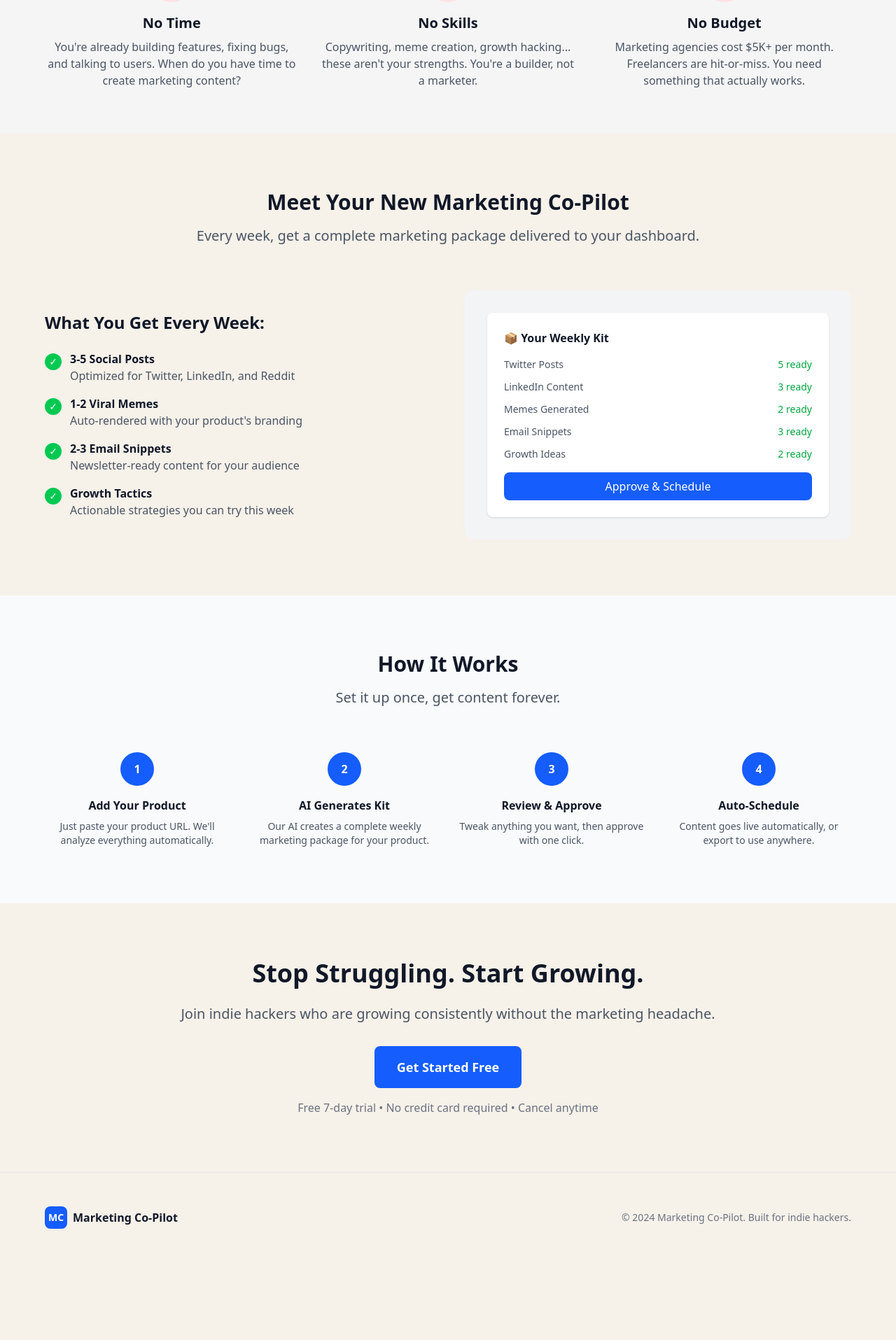
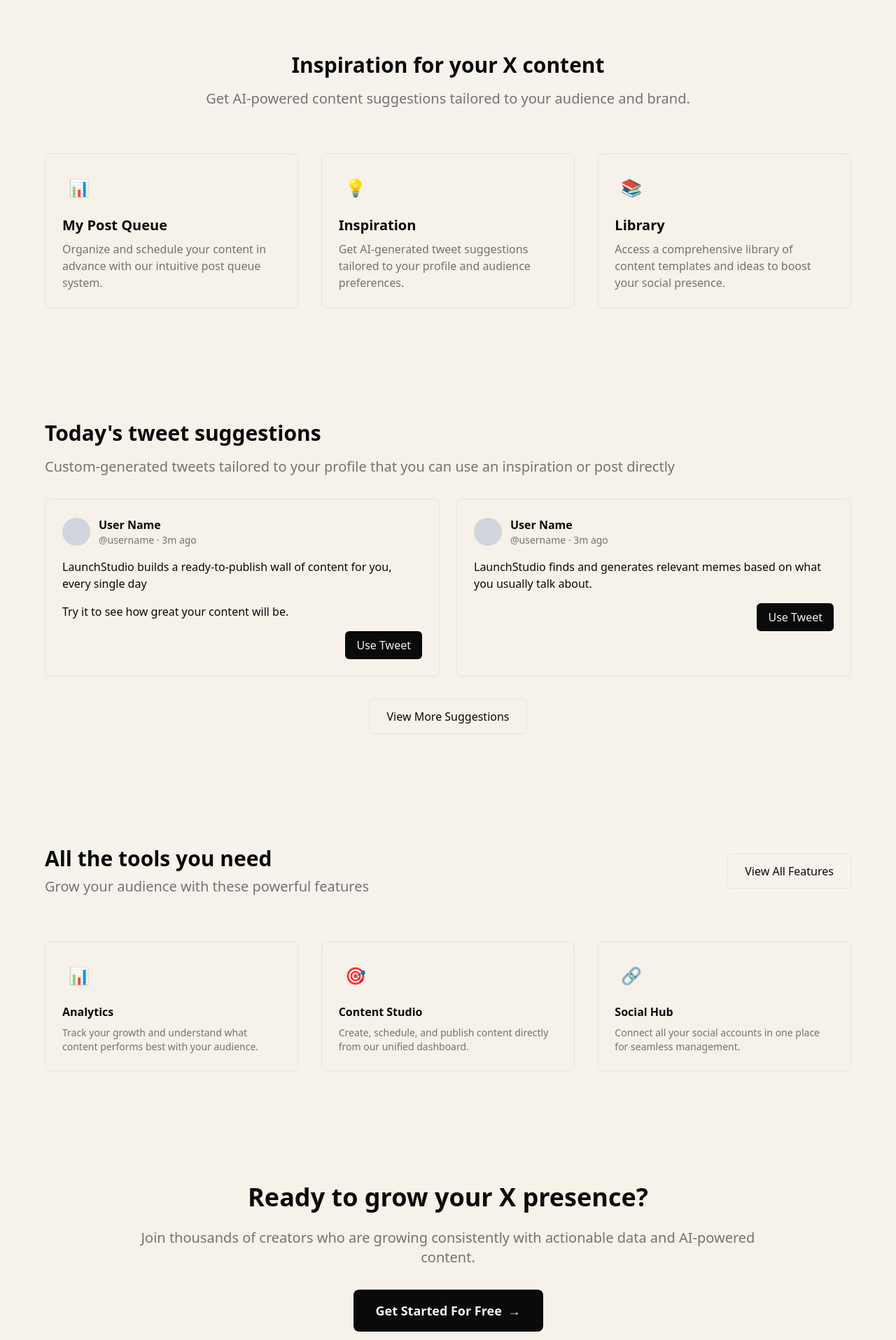
Before and after one commit to ashwaniverma-github/Marketing-co-pilot, a Next.js app: page / in a window 1280 px wide. Shown: the part 805-2720 px from the top of the page at 70% size. Before the commit the page ends 2609 px from the top, so only its background shows below. Built offline with nearby package versions, Linux system fonts and the light colour scheme.

Commit message:
Landing-page-redesign

```diff
--- a/src/app/page.tsx
+++ b/src/app/page.tsx
@@ -1,240 +1,202 @@
 import { ThemeToggle } from '@/components/theme-toggle';
+import Image from 'next/image';
 
 export default function Home() {
   return (
     <div className="min-h-screen bg-background">
       {/* Navigation */}
-      <nav className="px-6 py-4 border-b bg-card">
+      <nav className="fixed top-0 left-0 right-0 px-6 py-4 bg-background/80 backdrop-blur-md z-50  border-border">
         <div className="max-w-7xl mx-auto flex justify-between items-center">
           <div className="flex items-center space-x-2">
-            <div className="w-8 h-8 bg-foreground rounded-lg flex items-center justify-center">
-              <span className="text-background font-bold text-sm">MC</span>
+            <div className="w-8 h-8 flex items-center justify-center">
+              <span className="text-orange-500 text-2xl">🔥</span>
             </div>
-            <span className="font-semibold text-foreground">Marketing Co-Pilot</span>
+            <span className="font-bold text-foreground text-xl">LaunchStudio</span>
           </div>
-          <div className="flex items-center space-x-4">
-            <ThemeToggle />
-            <button className="text-muted-foreground hover:text-foreground font-medium">Sign In</button>
-            <a href="/dashboard" className="inline-block bg-foreground text-background px-4 py-2 rounded-lg hover:bg-foreground/90 font-medium">
-              Start Free Trial
+          <div className="flex items-center space-x-6">
+            <a href="#features" className="text-muted-foreground hover:text-foreground">Features</a>
+            <a href="#pricing" className="text-muted-foreground font-semibold hover:text-foreground">Pricing</a>
+
+            <div className="ml-4">
+              <ThemeToggle />
+            </div>
+            <a href="/dashboard" className="inline-block bg-foreground text-background px-4 py-2 rounded-full hover:bg-foreground/90 font-semibold">
+              Get Started for Free
             </a>
           </div>
         </div>
       </nav>
 
       {/* Hero Section */}
-      <section className="px-6 py-20">
-        <div className="max-w-4xl mx-auto text-center">
-          <h1 className="text-5xl font-bold text-foreground leading-tight mb-6">
-            Your AI Marketing Teammate<br />
-            <span className="text-foreground">That Never Sleeps</span>
+      <section className="min-h-screen px-6 flex items-center justify-center relative overflow-hidden pt-24">
+        <div className="max-w-4xl mx-auto text-center ">
+          <h1 className="text-5xl md:text-6xl font-bold text-foreground leading-tight mb-6 max-w-3xl mx-auto">
+            Built for indie hackers to grow their app <br />
+            <span className="text-orange-500">On X</span>
           </h1>
-          <p className="text-xl text-muted-foreground mb-8 leading-relaxed">
-            Stop struggling with marketing your indie product. Get fresh, ready-to-use content
-            generated weekly: tweets, memes, emails, and growth tactics. All tailored to your product.
+          <p className="text-xl text-muted-foreground mb-8 leading-relaxed max-w-2xl mx-auto">
+            Our AI understands your app and your audience, and generates fresh content for you to post on X.
           </p>
           <div className="flex justify-center space-x-4">
-            <a href="/dashboard" className="inline-block bg-foreground text-background px-8 py-4 rounded-lg hover:bg-foreground/90 font-semibold text-lg">
-              Get Started Free
+            <a href="/login" className="bg-cyan-900 text-white px-8 py-4 rounded-full  font-semibold text-lg flex items-center">
+              Get Started for Free
             </a>
-            <button className="border border-border text-foreground px-8 py-4 rounded-lg hover:bg-muted font-semibold text-lg">
-              See Example Kit
-            </button>
           </div>
         </div>
       </section>
 
-      {/* Problem Section */}
-      <section className="px-6 py-16 bg-muted">
+      {/* Features Section */}
+      <section className="px-6 py-20 bg-muted/30">
         <div className="max-w-6xl mx-auto">
           <div className="text-center mb-16">
             <h2 className="text-3xl font-bold text-foreground mb-4">
-              Stop Being Your Own Worst Marketing Enemy
+              Inspiration for your X content
             </h2>
             <p className="text-xl text-muted-foreground">
-              You can build products. But marketing? That's where indie hackers struggle.
+              Get AI-powered content suggestions tailored to your audience and brand.
             </p>
           </div>
 
           <div className="grid md:grid-cols-3 gap-8">
-            <div className="text-center">
-              <div className="w-16 h-16 bg-red-100 rounded-full flex items-center justify-center mx-auto mb-4">
-                <span className="text-red-600 text-2xl">⏰</span>
+            <div className="bg-background border border-border rounded-lg p-6 hover:border-foreground/30 transition-all">
+              <div className="w-12 h-12 flex items-center justify-center mb-4">
+                <span className="text-2xl">📊</span>
               </div>
-              <h3 className="text-xl font-semibold text-gray-900 mb-2">No Time</h3>
-              <p className="text-gray-600">
-                You're already building features, fixing bugs, and talking to users.
-                When do you have time to create marketing content?
+              <h3 className="text-xl font-semibold text-foreground mb-2">My Post Queue</h3>
+              <p className="text-muted-foreground">
+                Organize and schedule your content in advance with our intuitive post queue system.
               </p>
             </div>
 
-            <div className="text-center">
-              <div className="w-16 h-16 bg-red-100 rounded-full flex items-center justify-center mx-auto mb-4">
-                <span className="text-red-600 text-2xl">🎨</span>
+            <div className="bg-background border border-border rounded-lg p-6 hover:border-foreground/30 transition-all">
+              <div className="w-12 h-12 flex items-center justify-center mb-4">
+                <span className="text-2xl">💡</span>
               </div>
-              <h3 className="text-xl font-semibold text-gray-900 mb-2">No Skills</h3>
-              <p className="text-gray-600">
-                Copywriting, meme creation, growth hacking... these aren't your strengths.
-                You're a builder, not a marketer.
+              <h3 className="text-xl font-semibold text-foreground mb-2">Inspiration</h3>
+              <p className="text-muted-foreground">
+                Get AI-generated tweet suggestions tailored to your profile and audience preferences.
               </p>
             </div>
 
-            <div className="text-center">
-              <div className="w-16 h-16 bg-red-100 rounded-full flex items-center justify-center mx-auto mb-4">
-                <span className="text-red-600 text-2xl">💰</span>
+            <div className="bg-background border border-border rounded-lg p-6 hover:border-foreground/30 transition-all">
+              <div className="w-12 h-12 flex items-center justify-center mb-4">
+                <span className="text-2xl">📚</span>
               </div>
-              <h3 className="text-xl font-semibold text-gray-900 mb-2">No Budget</h3>
-              <p className="text-gray-600">
-                Marketing agencies cost $5K+ per month. Freelancers are hit-or-miss.
-                You need something that actually works.
+              <h3 className="text-xl font-semibold text-foreground mb-2">Library</h3>
+              <p className="text-muted-foreground">
+                Access a comprehensive library of content templates and ideas to boost your social presence.
               </p>
             </div>
           </div>
         </div>
       </section>
 
-      {/* Solution Section */}
+      {/* Today's Tweet Suggestions */}
       <section className="px-6 py-20">
         <div className="max-w-6xl mx-auto">
-          <div className="text-center mb-16">
-            <h2 className="text-3xl font-bold text-gray-900 mb-4">
-              Meet Your New Marketing Co-Pilot
+          <div className="mb-8">
+            <h2 className="text-3xl font-bold text-foreground mb-4">
+              Today's tweet suggestions
             </h2>
-            <p className="text-xl text-gray-600">
-              Every week, get a complete marketing package delivered to your dashboard.
+            <p className="text-xl text-muted-foreground">
+              Custom-generated tweets tailored to your profile that you can use an inspiration or post directly
             </p>
           </div>
 
-          <div className="grid md:grid-cols-2 gap-12 items-center">
+          <div className="grid md:grid-cols-2 gap-6">
+            <div className="bg-background border border-border rounded-lg p-6 hover:border-foreground/30 transition-all">
+              <div className="flex items-center space-x-3 mb-4">
+                <div className="w-10 h-10 rounded-full bg-gray-300"></div>
             <div>
-              <h3 className="text-2xl font-bold text-gray-900 mb-6">What You Get Every Week:</h3>
-              <div className="space-y-4">
-                <div className="flex items-start space-x-3">
-                  <div className="w-6 h-6 bg-green-500 rounded-full flex items-center justify-center mt-1">
-                    <span className="text-white text-sm">✓</span>
-                  </div>
-                  <div>
-                    <h4 className="font-semibold text-gray-900">3-5 Social Posts</h4>
-                    <p className="text-gray-600">Optimized for Twitter, LinkedIn, and Reddit</p>
-                  </div>
+                  <p className="font-semibold text-foreground">User Name</p>
+                  <p className="text-sm text-muted-foreground">@username · 3m ago</p>
                 </div>
-
-                <div className="flex items-start space-x-3">
-                  <div className="w-6 h-6 bg-green-500 rounded-full flex items-center justify-center mt-1">
-                    <span className="text-white text-sm">✓</span>
-                  </div>
-                  <div>
-                    <h4 className="font-semibold text-gray-900">1-2 Viral Memes</h4>
-                    <p className="text-gray-600">Auto-rendered with your product's branding</p>
-                  </div>
-                </div>
-
-                <div className="flex items-start space-x-3">
-                  <div className="w-6 h-6 bg-green-500 rounded-full flex items-center justify-center mt-1">
-                    <span className="text-white text-sm">✓</span>
-                  </div>
-                  <div>
-                    <h4 className="font-semibold text-gray-900">2-3 Email Snippets</h4>
-                    <p className="text-gray-600">Newsletter-ready content for your audience</p>
-                  </div>
-                </div>
-
-                <div className="flex items-start space-x-3">
-                  <div className="w-6 h-6 bg-green-500 rounded-full flex items-center justify-center mt-1">
-                    <span className="text-white text-sm">✓</span>
-                  </div>
-    <div>
-                    <h4 className="font-semibold text-gray-900">Growth Tactics</h4>
-                    <p className="text-gray-600">Actionable strategies you can try this week</p>
-                  </div>
-                </div>
+              </div>
+              <p className="text-foreground mb-4">
+                LaunchStudio builds a ready-to-publish wall of content for you, every single day
+              </p>
+              <p className="text-foreground">Try it to see how great your content will be.</p>
+              <div className="mt-4 flex justify-end">
+                <button className="px-4 py-2 bg-foreground text-background rounded-md hover:bg-foreground/90">
+                  Use Tweet
+                </button>
               </div>
             </div>
 
-            <div className="bg-gray-100 rounded-xl p-8">
-              <div className="bg-white rounded-lg p-6 shadow-sm">
-                <h4 className="font-semibold text-gray-900 mb-4">📦 Your Weekly Kit</h4>
-                <div className="space-y-3 text-sm">
-                  <div className="flex justify-between">
-                    <span className="text-gray-600">Twitter Posts</span>
-                    <span className="text-green-600">5 ready</span>
-                  </div>
-                  <div className="flex justify-between">
-                    <span className="text-gray-600">LinkedIn Content</span>
-                    <span className="text-green-600">3 ready</span>
-                  </div>
-                  <div className="flex justify-between">
-                    <span className="text-gray-600">Memes Generated</span>
-                    <span className="text-green-600">2 ready</span>
-                  </div>
-                  <div className="flex justify-between">
-                    <span className="text-gray-600">Email Snippets</span>
-                    <span className="text-green-600">3 ready</span>
-                  </div>
-                  <div className="flex justify-between">
-                    <span className="text-gray-600">Growth Ideas</span>
-                    <span className="text-green-600">2 ready</span>
-                  </div>
+            <div className="bg-background border border-border rounded-lg p-6 hover:border-foreground/30 transition-all">
+              <div className="flex items-center space-x-3 mb-4">
+                <div className="w-10 h-10 rounded-full bg-gray-300"></div>
+                <div>
+                  <p className="font-semibold text-foreground">User Name</p>
+                  <p className="text-sm text-muted-foreground">@username · 3m ago</p>
                 </div>
-                <button className="w-full bg-blue-600 text-white py-2 rounded-lg mt-4 hover:bg-blue-700">
-                  Approve & Schedule
+              </div>
+              <p className="text-foreground mb-4">
+                LaunchStudio finds and generates relevant memes based on what you usually talk about.
+              </p>
+              <div className="mt-4 flex justify-end">
+                <button className="px-4 py-2 bg-foreground text-background rounded-md hover:bg-foreground/90">
+                  Use Tweet
                 </button>
               </div>
             </div>
           </div>
+
+          <div className="mt-8 flex justify-center">
+            <button className="px-6 py-3 border border-border text-foreground rounded-md hover:bg-muted/50 font-medium">
+              View More Suggestions
+            </button>
+          </div>
         </div>
       </section>
 
-      {/* How It Works */}
-      <section className="px-6 py-20 bg-gray-50">
+      {/* Features */}
+      <section className="px-6 py-20 bg-muted/30">
         <div className="max-w-6xl mx-auto">
-          <div className="text-center mb-16">
-            <h2 className="text-3xl font-bold text-gray-900 mb-4">
-              How It Works
+          <div className="mb-16 flex items-center justify-between">
+            <div>
+              <h2 className="text-3xl font-bold text-foreground mb-2">
+                All the tools you need
             </h2>
-            <p className="text-xl text-gray-600">
-              Set it up once, get content forever.
-            </p>
-          </div>
+              <p className="text-xl text-muted-foreground">
+                Grow your audience with these powerful features
+              </p>
+            </div>
+            <div>
+              <button className="px-6 py-3 border border-border text-foreground rounded-md hover:bg-muted/50 font-medium">
+                View All Features
+              </button>
+            </div>
+            </div>
 
-          <div className="grid md:grid-cols-4 gap-8">
-            <div className="text-center">
-              <div className="w-12 h-12 bg-blue-600 rounded-full flex items-center justify-center mx-auto mb-4">
-                <span className="text-white font-bold">1</span>
+          <div className="grid md:grid-cols-3 gap-8">
+            <div className="bg-background border border-border rounded-lg p-6 hover:border-foreground/30 transition-all">
+              <div className="w-12 h-12 flex items-center justify-center mb-4">
+                <span className="text-2xl">📊</span>
               </div>
-              <h3 className="font-semibold text-gray-900 mb-2">Add Your Product</h3>
-              <p className="text-gray-600 text-sm">
-                Just paste your product URL. We'll analyze everything automatically.
+              <h3 className="font-semibold text-foreground mb-2">Analytics</h3>
+              <p className="text-muted-foreground text-sm">
+                Track your growth and understand what content performs best with your audience.
               </p>
             </div>
 
-            <div className="text-center">
-              <div className="w-12 h-12 bg-blue-600 rounded-full flex items-center justify-center mx-auto mb-4">
-                <span className="text-white font-bold">2</span>
+            <div className="bg-background border border-border rounded-lg p-6 hover:border-foreground/30 transition-all">
+              <div className="w-12 h-12 flex items-center justify-center mb-4">
+                <span className="text-2xl">🎯</span>
               </div>
-              <h3 className="font-semibold text-gray-900 mb-2">AI Generates Kit</h3>
-              <p className="text-gray-600 text-sm">
-                Our AI creates a complete weekly marketing package for your product.
+              <h3 className="font-semibold text-foreground mb-2">Content Studio</h3>
+              <p className="text-muted-foreground text-sm">
+                Create, schedule, and publish content directly from our unified dashboard.
               </p>
             </div>
 
-            <div className="text-center">
-              <div className="w-12 h-12 bg-blue-600 rounded-full flex items-center justify-center mx-auto mb-4">
-                <span className="text-white font-bold">3</span>
+            <div className="bg-background border border-border rounded-lg p-6 hover:border-foreground/30 transition-all">
+              <div className="w-12 h-12 flex items-center justify-center mb-4">
+                <span className="text-2xl">🔗</span>
               </div>
-              <h3 className="font-semibold text-gray-900 mb-2">Review & Approve</h3>
-              <p className="text-gray-600 text-sm">
-                Tweak anything you want, then approve with one click.
-              </p>
-            </div>
-
-            <div className="text-center">
-              <div className="w-12 h-12 bg-blue-600 rounded-full flex items-center justify-center mx-auto mb-4">
-                <span className="text-white font-bold">4</span>
-              </div>
-              <h3 className="font-semibold text-gray-900 mb-2">Auto-Schedule</h3>
-              <p className="text-gray-600 text-sm">
-                Content goes live automatically, or export to use anywhere.
+              <h3 className="font-semibold text-foreground mb-2">Social Hub</h3>
+              <p className="text-muted-foreground text-sm">
+                Connect all your social accounts in one place for seamless management.
               </p>
             </div>
           </div>
@@ -244,33 +206,33 @@ export default function Home() {
       {/* CTA Section */}
       <section className="px-6 py-20">
         <div className="max-w-4xl mx-auto text-center">
-          <h2 className="text-4xl font-bold text-gray-900 mb-6">
-            Stop Struggling. Start Growing.
+          <h2 className="text-4xl font-bold text-foreground mb-6">
+            Ready to grow your X presence?
           </h2>
-          <p className="text-xl text-gray-600 mb-8">
-            Join indie hackers who are growing consistently without the marketing headache.
+          <p className="text-xl text-muted-foreground mb-8">
+            Join thousands of creators who are growing consistently with actionable data and AI-powered content.
           </p>
-          <a href="/dashboard" className="inline-block bg-blue-600 text-white px-8 py-4 rounded-lg hover:bg-blue-700 font-semibold text-lg">
-            Get Started Free
+          <a href="/dashboard" className="inline-block bg-foreground text-background px-8 py-4 rounded-lg hover:bg-foreground/90 font-semibold text-lg">
+            Get Started For Free <span className="ml-1">→</span>
           </a>
-          <p className="text-gray-500 mt-4">
-            Free 7-day trial • No credit card required • Cancel anytime
+          <p className="text-muted-foreground mt-4">
+            No credit card required • Cancel anytime
           </p>
         </div>
       </section>
 
       {/* Footer */}
-      <footer className="border-t border-gray-200 px-6 py-12">
+      <footer className="border-t border-border px-6 py-12">
         <div className="max-w-6xl mx-auto">
           <div className="flex justify-between items-center">
             <div className="flex items-center space-x-2">
-              <div className="w-8 h-8 bg-blue-600 rounded-lg flex items-center justify-center">
-                <span className="text-white font-bold text-sm">MC</span>
+              <div className="w-8 h-8 flex items-center justify-center">
+                <span className="text-orange-500 text-2xl">🔥</span>
               </div>
-              <span className="font-semibold text-gray-900">Marketing Co-Pilot</span>
+              <span className="font-bold text-foreground">LaunchStudio</span>
             </div>
-            <div className="text-gray-500 text-sm">
-              © 2024 Marketing Co-Pilot. Built for indie hackers.
+            <div className="text-muted-foreground text-sm">
+              © 2024 LaunchStudio. Built for creators and makers.
             </div>
           </div>
         </div>
--- a/src/components/dashboard/Sidebar.tsx
+++ b/src/components/dashboard/Sidebar.tsx
@@ -45,7 +45,7 @@ export function Sidebar({
                   onClick={() => setActiveTab(tab.id)}
                   className={`px-4 py-2 rounded-lg text-sm font-medium transition-all ${
                     isActive
-                      ? 'text-cyan-950 dark:text-cyan-950 transform scale-105'
+                      ? 'text-cyan-950 dark:text-cyan-800 transform scale-105'
                       : 'text-muted-foreground hover:text-foreground hover:scale-105'
                   }`}
                 >
```
Also changed, not shown: src/app/globals.css (+13 -0 lines), src/app/login/page.tsx (+3 -4 lines), public/landing-dark.png (added), public/landing-light.png (added).
